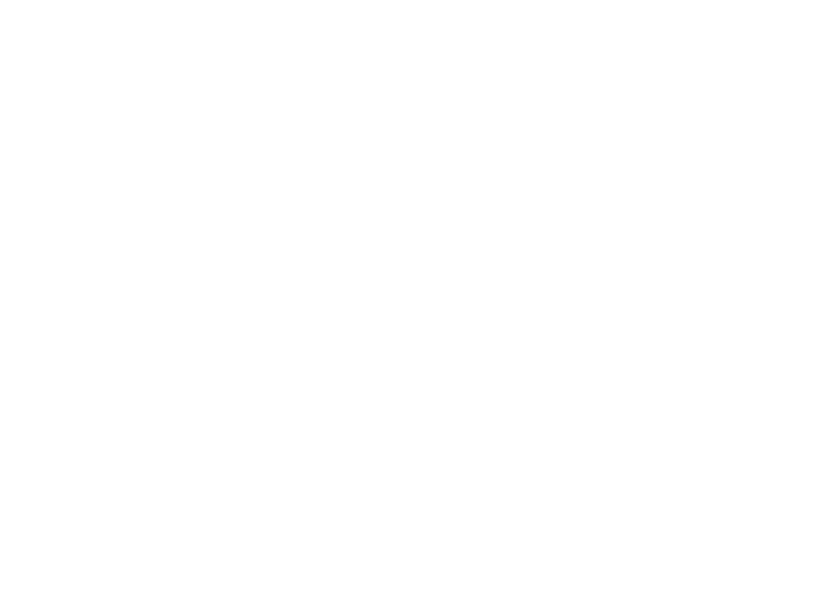
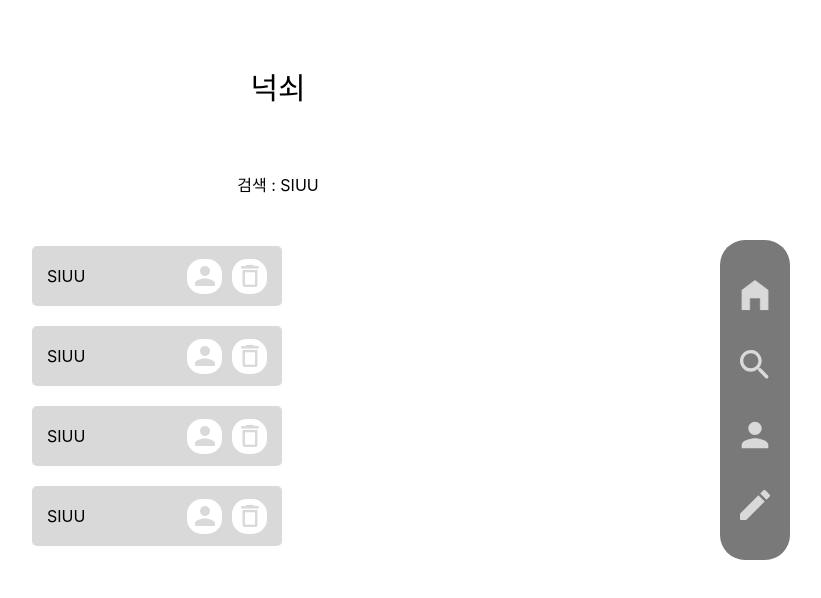
Before and after one commit to gugyeoj1n/enough_weight, a React (Create React App) app in the folder client/: page /search in a window 1280 px wide. Before the commit this address had no page. Shown: the top 598 px of the page, without its empty margins (362-1183 px from the left). Built offline with nearby package versions, Linux system fonts and the light colour scheme.

Commit message:
[FEAT] 검색 결과 화면 구현

```diff
--- a/client/src/App.js
+++ b/client/src/App.js
@@ -5,6 +5,7 @@
 import Register from './pages/Register/Register'
 import Profile from './pages/Profile/Profile'
 import ArticlePost from './pages/Article/ArticlePost'
+import Search from './pages/Search/Search'
 
 import {
   BrowserRouter,
@@ -21,6 +22,7 @@
 				<Route eaxct path="/register" element = { <Register /> }/>
 				<Route exact path="/profile" element = { <Profile /> }/>
 				<Route exact path="/post_article" element= { <ArticlePost /> }/>
+				<Route exact path="/search" element= { <Search /> }/>
       		</Routes>
     	</BrowserRouter>
 	)
--- a/client/src/pages/MainPage/MainPage.js
+++ b/client/src/pages/MainPage/MainPage.js
@@ -92,7 +92,7 @@
                     </div>
                     <div className="search">
                         <img className="searchIcon" src="images/search.svg"/>
-                        <input ref= { searchRef } className="searchInput" maxLength={ 20 }/>
+                        <input ref= { searchRef } className="searchInput" maxLength={ 20 } placeholder="닉네임을 입력하세요"/>
                     </div>
                 </div>
                 <div className="main">
--- /dev/null
+++ b/client/src/pages/Search/Search.css
@@ -0,0 +1,23 @@
+.background {
+    display: flex;
+    align-items: center;
+    justify-content: center;
+    background-color: white;
+    flex-direction: column;
+}
+
+.titleText {
+    margin: 5%;
+    font-size: 30px;
+}
+
+.users {
+    background: none;
+    border: none;
+    width: 40%;
+    height: 100px;
+    display: flex;
+    flex-direction: row;
+    flex-wrap: wrap;
+    justify-content: space-between;
+}
--- /dev/null
+++ b/client/src/pages/Search/Search.js
@@ -0,0 +1,27 @@
+import './Search.css'
+import SearchItem from './SearchItem'
+import NavigationBar from '../NavigationBar'
+
+function Search(){
+    return (
+        <div className="background">
+            <div className="titleText">
+                넉쇠
+            </div>
+            <div>
+                검색 : SIUU
+            </div>
+            <br/>
+            <br/>
+            <div className="users">
+            <SearchItem id={ "SIUU" }/>
+            <SearchItem id={ "SIUU" }/>
+            <SearchItem id={ "SIUU" }/>
+            <SearchItem id={ "SIUU" }/>
+            </div>
+            <NavigationBar/>
+        </div>
+    )
+}
+
+export default Search
--- /dev/null
+++ b/client/src/pages/Search/SearchItem.css
@@ -0,0 +1,44 @@
+
+.searchItem {
+    width: 250px;
+    height: 60px;
+    background-color: #d9d9d9;
+    border: none;
+    border-radius: 5px;
+    display: flex;
+    align-items: center;
+    flex-direction: row;
+    justify-content: space-between;
+    margin: 10px;
+}
+
+.followName {
+    margin-left: 15px;
+}
+
+.followInteractButtons {
+    display: flex;
+    flex-direction: row;
+    align-items: center;
+    justify-content: space-between;
+    gap: 10px;
+    margin-right: 15px;
+    width: 80px;
+}
+
+.followInteractButton {
+    width: 35px;
+    height: 35px;
+    border: none;
+    background-color: white;
+    border-radius: 15px;
+    display: flex;
+    align-items: center;
+    justify-content: center;
+    cursor: pointer;
+}
+
+.followInteractIcon {
+    width: 30px;
+    height: 30px;
+}
--- /dev/null
+++ b/client/src/pages/Search/SearchItem.js
@@ -0,0 +1,21 @@
+import './SearchItem.css'
+
+function SearchItem({ id }){
+    return (
+        <div className="searchItem">
+            <text className="followName">
+                { id }
+            </text>
+            <div className="followInteractButtons">
+                <button className="followInteractButton">
+                    <img src="images/person.svg" className="followInteractIcon"/>
+                </button>
+                <button className="followInteractButton">
+                    <img src="images/delete.png" className="followInteractIcon"/>
+                </button>
+            </div>
+        </div>
+    )
+}
+
+export default SearchItem
```
